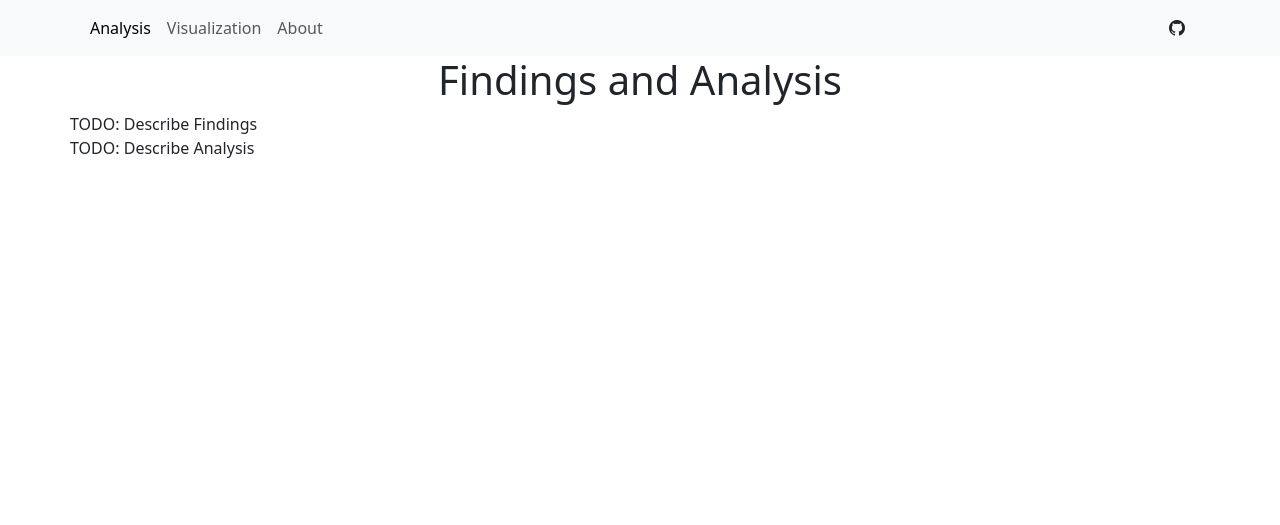
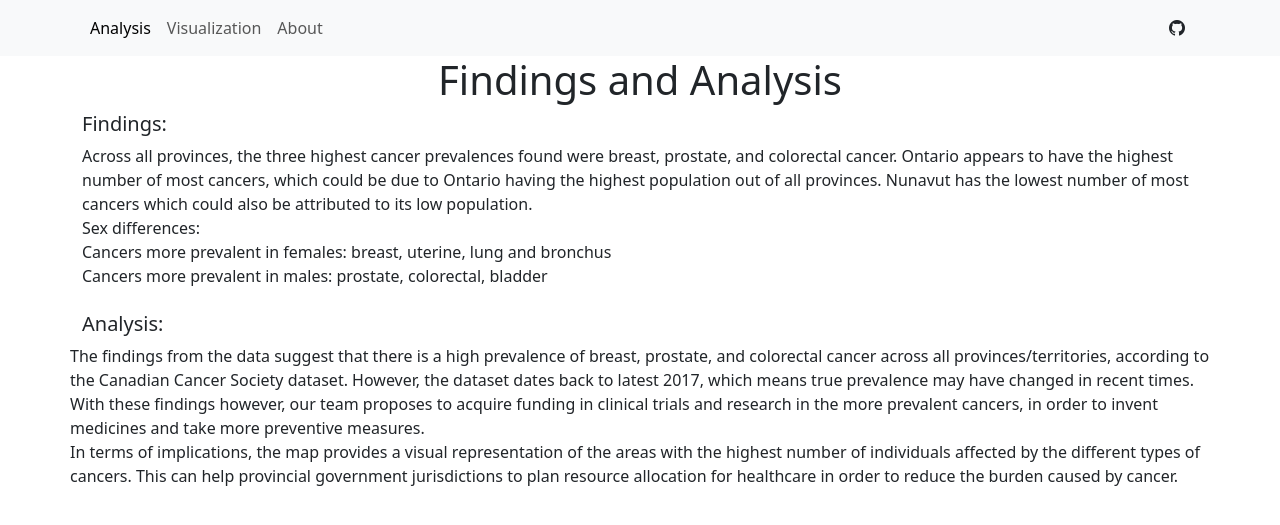
Before and after one commit to MoneyGeng/mapping-cancer, a Flask app: page /analysis/ in a window 1280 px wide. Shown: the top 525 px of the page. Run offline with Flask 3, Linux system fonts and the light colour scheme; some libraries are stand-ins or nearby versions.

Commit message:
updated analysis.html

```diff
--- a/templates/analysis.html
+++ b/templates/analysis.html
@@ -7,10 +7,39 @@
 {% endblock %}
 
 {% block content %}
-<div class="row">
-    TODO: Describe Findings
+</div>
+<h5>Findings:</h5>
+</div>
+
+<div class="row"></div>
+Across all provinces, the three highest cancer prevalences found were breast, prostate, and colorectal cancer. Ontario
+appears to have the highest number of most cancers, which could be due to Ontario having the highest population out of
+all provinces. Nunavut has the lowest number of most cancers which could also be attributed to its low population.
+</div>
+<div class="row"></div>
+Sex differences:
+</div>
+<div class="row"></div>
+Cancers more prevalent in females: breast, uterine, lung and bronchus
+</div>
+<div class="row"></div>
+Cancers more prevalent in males: prostate, colorectal, bladder
+</div>
+<br>
+<br>
+</div>
+<h5>Analysis:</h5>
 </div>
 <div class="row">
-    TODO: Describe Analysis
+    The findings from the data suggest that there is a high prevalence of breast, prostate, and colorectal cancer across
+    all provinces/territories, according to the Canadian Cancer Society dataset. However, the dataset dates back to
+    latest 2017, which means true prevalence may have changed in recent times. With these findings however, our team
+    proposes to acquire funding in clinical trials and research in the more prevalent cancers, in order to invent
+    medicines and take more preventive measures.
+</div>
+<div class="row">
+    In terms of implications, the map provides a visual representation of the areas with the highest number of
+    individuals affected by the different types of cancers. This can help provincial government jurisdictions to plan
+    resource allocation for healthcare in order to reduce the burden caused by cancer.
 </div>
 {% endblock %}
```
